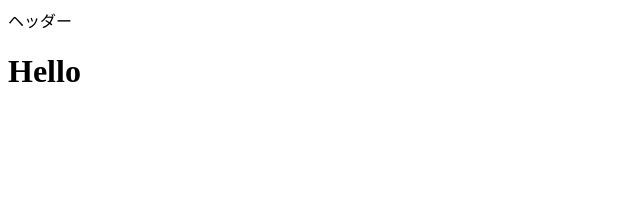
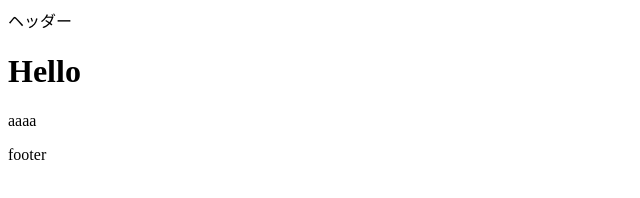
Before and after one commit to urimuuu/git-practice, a plain HTML site: page index.html in a window 1280 px wide. Shown: the full height of the page, 0-640 px from the left. Drawn offline with Linux system fonts and the light colour scheme.

Commit message:
footerを追加

```diff
--- a/index.html
+++ b/index.html
@@ -9,5 +9,7 @@
 <body>
     <header>ヘッダー</header>
     <h1>Hello</h1>
+    <p>aaaa</p>
+    <footer>footer</footer>
 </body>
 </html>
```
